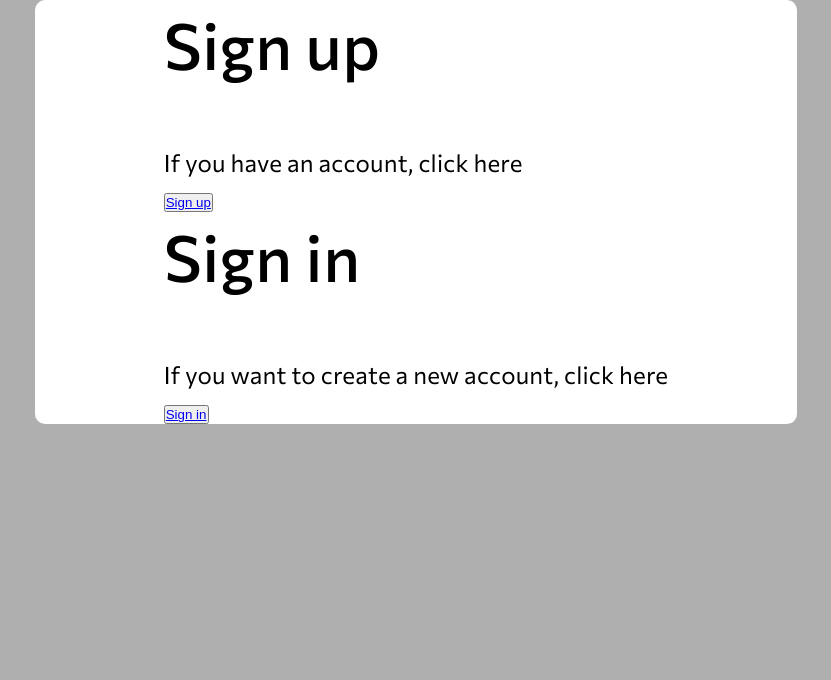
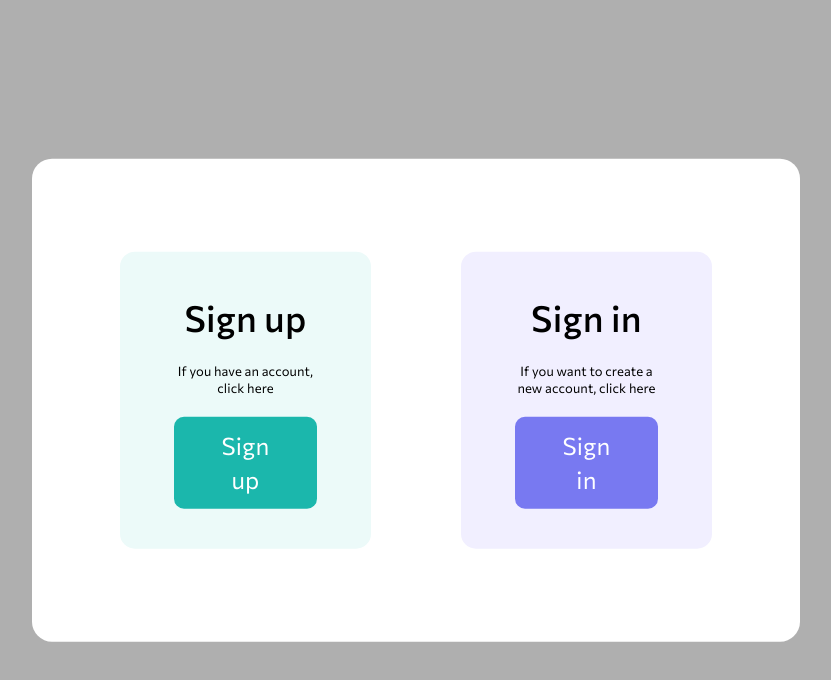
Before and after one commit to glitch-prog/mini-paint, a React (Create React App) app: page / in a window 1280 px wide. Shown: the top 680 px of the page, without its empty margins (224-1055 px from the left). Built offline with nearby package versions, Linux system fonts and the light colour scheme; no server answers.

Commit message:
styles(start page, canvas, canvas editor): new styles have been uploaded

```diff
--- a/src/Components/views/CanvasEditor/CanvasEditor.tsx
+++ b/src/Components/views/CanvasEditor/CanvasEditor.tsx
@@ -16,7 +16,7 @@ export function CanvasEditorView({
   handleClickSetSaved,
 }: ICanvasEditor) {
   return (
-    <div>
+    <div className={styles.main__block}>
       <div className={styles.toolbar}>
         <button className={styles.save__btn} onClick={handleClickSetSaved}>
           Save
@@ -28,7 +28,9 @@ export function CanvasEditorView({
         </div>
 
         <button className={styles.save__btn}>
-          <Link className={styles.link} to={GALLERY_PAGE}>Gallery</Link>
+          <Link className={styles.link} to={GALLERY_PAGE}>
+            Gallery
+          </Link>
         </button>
       </div>
       <CanvasContainer saved={saved} setSaved={setSaved} />
--- /dev/null
+++ b/src/Components/views/Start/Start.css
@@ -0,0 +1,100 @@
+.main__block {
+  width: 768px;
+  display: flex;
+  flex-direction: row;
+  justify-content: space-between;
+  padding-top: 93px;
+  padding-bottom: 93px;
+  padding-left: 88px;
+  padding-right: 88px;
+  background: #ffffff;
+  border-radius: 20px;
+  justify-content: center;
+  align-items: center;
+  position: absolute;
+  top: 50%;
+  left: 50%;
+  transform: translate(-50%, -50%);
+  background-color: #ffffff;
+  border-radius: 20px;
+}
+
+.start__card {
+  width: 252px;
+  display: flex;
+  flex-direction: column;
+  justify-content: center;
+  align-items: center;
+  padding-left: 54px;
+  padding-right: 54px;
+  padding-top: 40px;
+  padding-bottom: 40px;
+  border-radius: 15px;
+}
+
+.start__card:not(:last-child) {
+  margin-right: 90px;
+}
+
+.start__card h3 {
+  padding: 0;
+  margin-bottom: 21px;
+  font-family: Commissioner;
+  font-style: normal;
+  font-weight: 500;
+  font-size: 36px;
+  line-height: 140%;
+  letter-spacing: 0.01em;
+  text-align: center;
+  color: #000000;
+}
+
+.start__card p {
+  margin-bottom: 20px;
+  font-family: Commissioner;
+  font-style: normal;
+  font-weight: normal;
+  font-size: 13px;
+  line-height: 17px;
+  text-align: center;
+  color: #000000;
+}
+
+.start__card button {
+  padding-left: 40px;
+  padding-right: 40px;
+  padding-top: 12px;
+  padding-bottom: 12px;
+  font-family: Commissioner;
+  font-style: normal;
+  font-weight: normal;
+  font-size: 17px;
+  line-height: 22px;
+  color: #ffffff;
+  border: none;
+  border-radius: 10px;
+}
+
+.start__card__sign__up {
+  background: #ecfaf9;
+}
+
+.start__card__sign__up button {
+  background: #1bb7ac;
+}
+
+.start__card__sign__in {
+  background: #f1efff;
+}
+
+.start__card__sign__in button {
+  background: #7879f1;
+}
+
+.link {
+  font-family: Commissioner;
+  font-style: normal;
+  font-weight: normal;
+  text-decoration: none;
+  color: #ffffff;
+}
--- a/src/Components/views/Start/Start.tsx
+++ b/src/Components/views/Start/Start.tsx
@@ -1,26 +1,26 @@
 import React from 'react';
 import { Link } from 'react-router-dom';
 import { SIGN_UP_PAGE, SIGN_IN_PAGE } from '../../../constants/constants';
-// import styles from './Start.module.css';
+import './Start.css';
 
 export function Start() {
   return (
-    <div >
-      <div >
+    <div className='main__block'>
+      <div className='start__card start__card__sign__up'>
         <h3>Sign up</h3>
         <p>If you have an account, click here</p>
         <button>
-          <Link to={SIGN_UP_PAGE} >
+          <Link className='link' to={SIGN_UP_PAGE}>
             Sign up
           </Link>
         </button>
       </div>
 
-      <div >
+      <div className='start__card start__card__sign__in'>
         <h3>Sign in</h3>
         <p>If you want to create a new account, click here</p>
         <button>
-          <Link to={SIGN_IN_PAGE} >
+          <Link className='link' to={SIGN_IN_PAGE}>
             Sign in
           </Link>
         </button>
```
Also changed, not shown: src/Components/views/Canvas/Canvas.css (line endings or trailing spaces).
